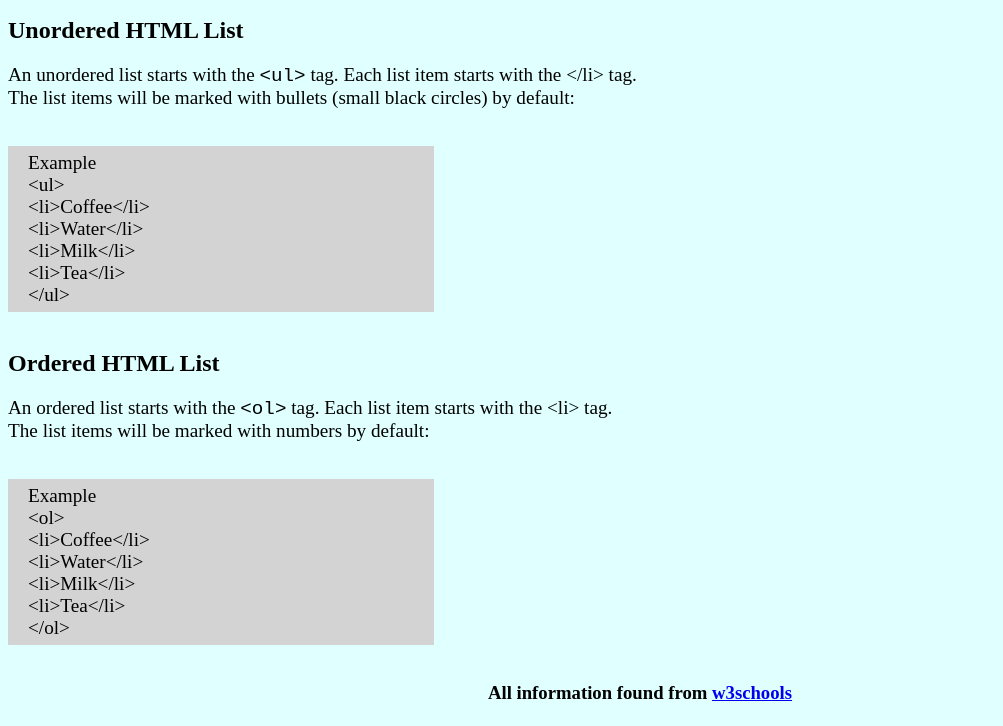
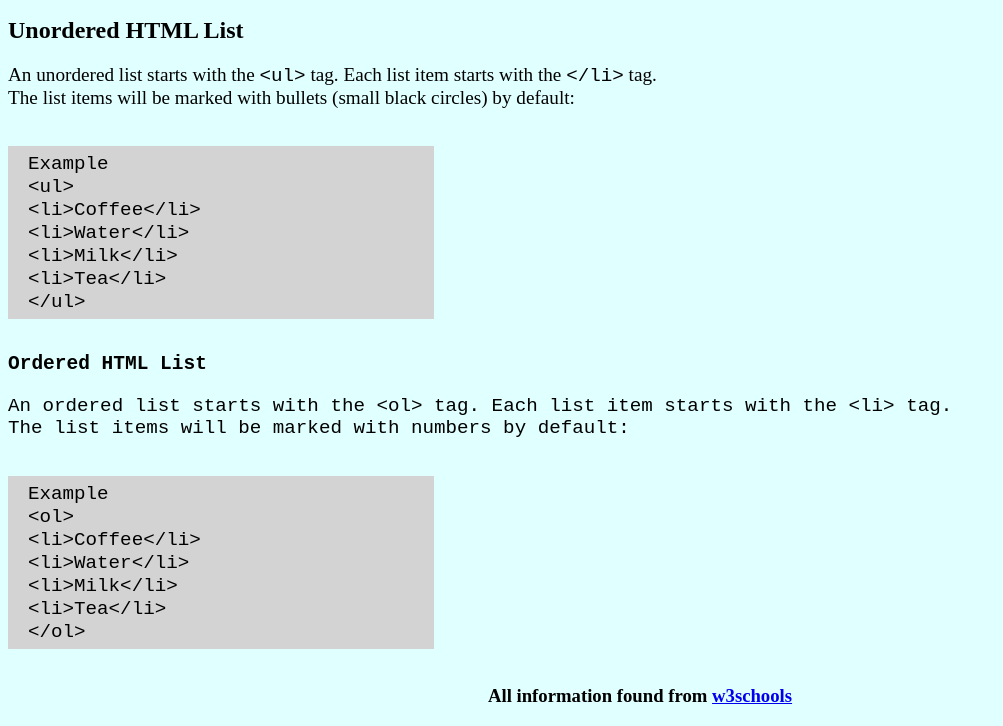
Before and after one commit to mend1226/mend1226.github.io, a plain HTML site: page CST251/Certificate/Task3/Task3.html in a window 1280 px wide. Shown: the part 2493-3219 px from the top of the page, without its empty margins (0-1003 px from the left). Drawn offline with Linux system fonts and the light colour scheme; files that its build step writes are made by us from their sources.

Commit message:
Update Task3.html

```diff
--- a/CST251/Certificate/Task3/Task3.html
+++ b/CST251/Certificate/Task3/Task3.html
@@ -99,8 +99,8 @@ An ordered HTML list:
 </ol>
 </div>
 <h2>Unordered HTML List</h2>
-	<p>An unordered list starts with the <code>&lt;ul&gt;</code> tag. Each list item starts with the &lt;/li&gt; tag.<br>The list items will be marked with bullets (small black circles) by default:</p><br>
-<div class="example">Example<br>
+	<p>An unordered list starts with the <code>&lt;ul&gt;</code> tag. Each list item starts with the <code>&lt;/li&gt;</code> tag.<br>The list items will be marked with bullets (small black circles) by default:</p><br>
+<div class="example"><TT>Example<br>
 &lt;ul&gt;<br>
 &lt;li&gt;Coffee&lt;/li&gt;<br>
 &lt;li&gt;Water&lt;/li&gt;<br>
@@ -108,7 +108,7 @@ An ordered HTML list:
 &lt;li&gt;Tea&lt;/li&gt;<br>
 	&lt;/ul&gt;</div><br>
 <h2>Ordered HTML List</h2>
-	<p>An ordered list starts with the <code>&lt;ol&gt;</code> tag. Each list item starts with the &lt;li&gt; tag.<br>
+	<p>An ordered list starts with the <code>&lt;ol&gt;</code> tag. Each list item starts with the <code>&lt;li&gt;</code> tag.<br>
 The list items will be marked with numbers by default:</p><br>
 <div class="example">Example<br>
 &lt;ol&gt;<br>
@@ -116,7 +116,7 @@ The list items will be marked with numbers by default:</p><br>
 &lt;li&gt;Water&lt;/li&gt;<br>
 &lt;li&gt;Milk&lt;/li&gt;<br>
 &lt;li&gt;Tea&lt;/li&gt;<br>
-&lt;/ol&gt;</div><br>
+	&lt;/ol&gt;</TT></div><br>
 </section>
 
 <h3>All information found from <a href="https://www.w3schools.com/">w3schools</a></h3>
```
